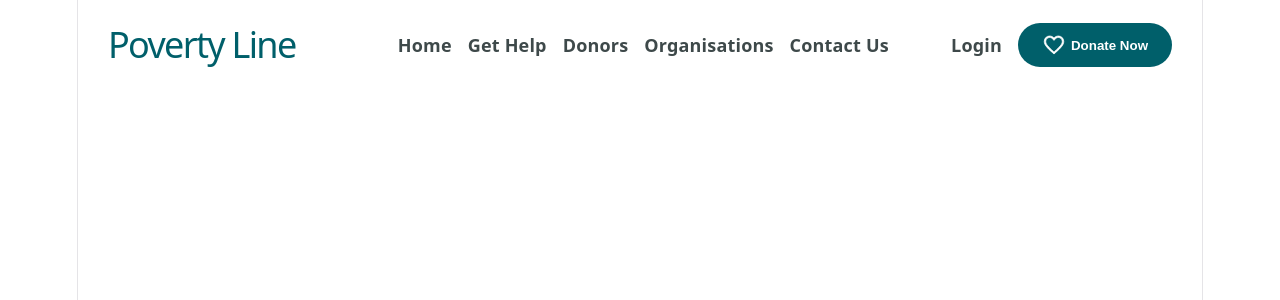
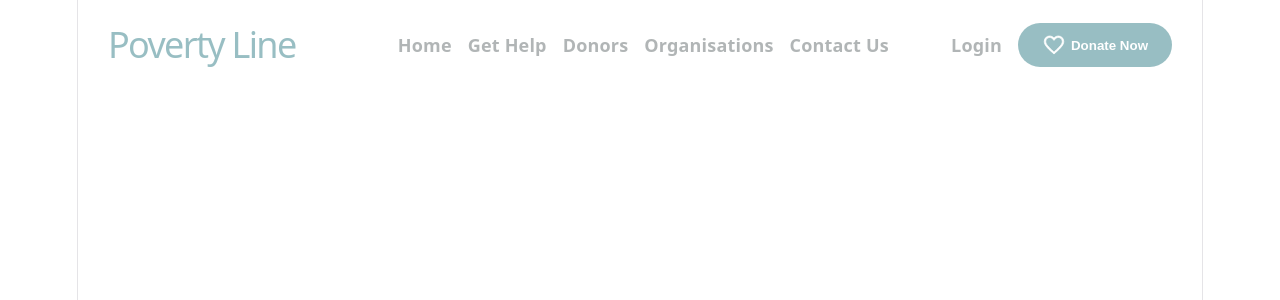
Before and after one commit to timothydarrell14-glitch/Poverty-Line-App, a React (Vite) app in the folder client/: page / in a window 1280 px wide. Shown: the top 300 px of the page. Built offline with nearby package versions, Linux system fonts and the light colour scheme.

Commit message:
style: update NavBar opacity for improved visibility

```diff
--- a/client/src/styles/NavBar.css
+++ b/client/src/styles/NavBar.css
@@ -2,7 +2,7 @@
     display: flex;
     justify-content: space-between;
     align-items: center;
-    opacity: 1;
+    opacity: 40%;
 }
 
 .auth-links {
```
